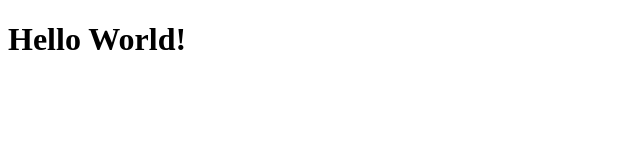
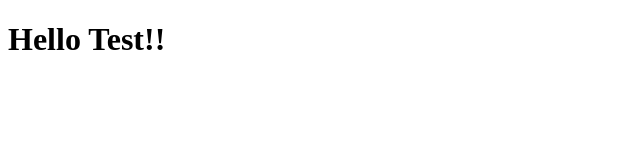
Before and after one commit to ASCII-code81/learning_CI-CD, a plain HTML site: page index.html in a window 1280 px wide. Shown: the full height of the page, 0-640 px from the left. Drawn offline with Linux system fonts and the light colour scheme.

Commit message:
New Test

```diff
--- a/index.html
+++ b/index.html
@@ -8,7 +8,7 @@
 </head>
 
 <body>
-    <h1>Hello World!</h1>
+    <h1>Hello Test!!</h1>
 </body>
 
 </html>
```
